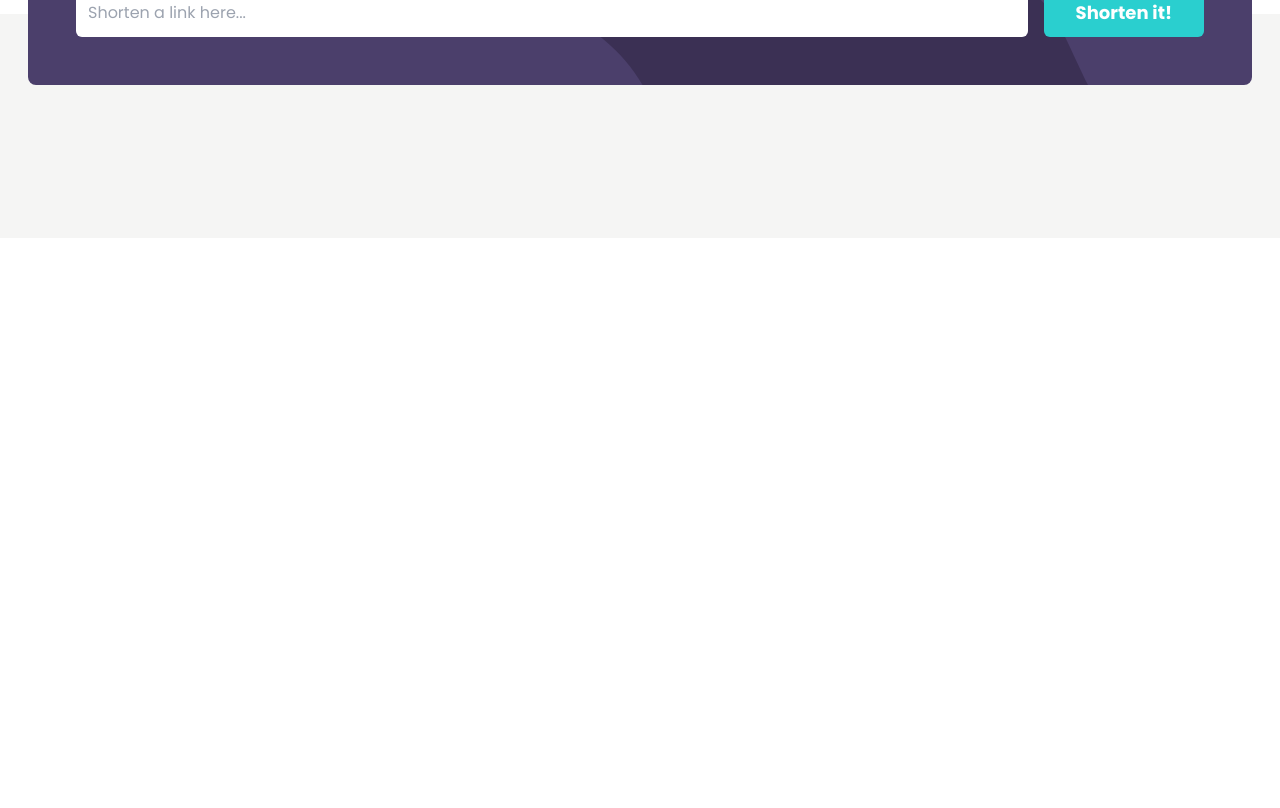
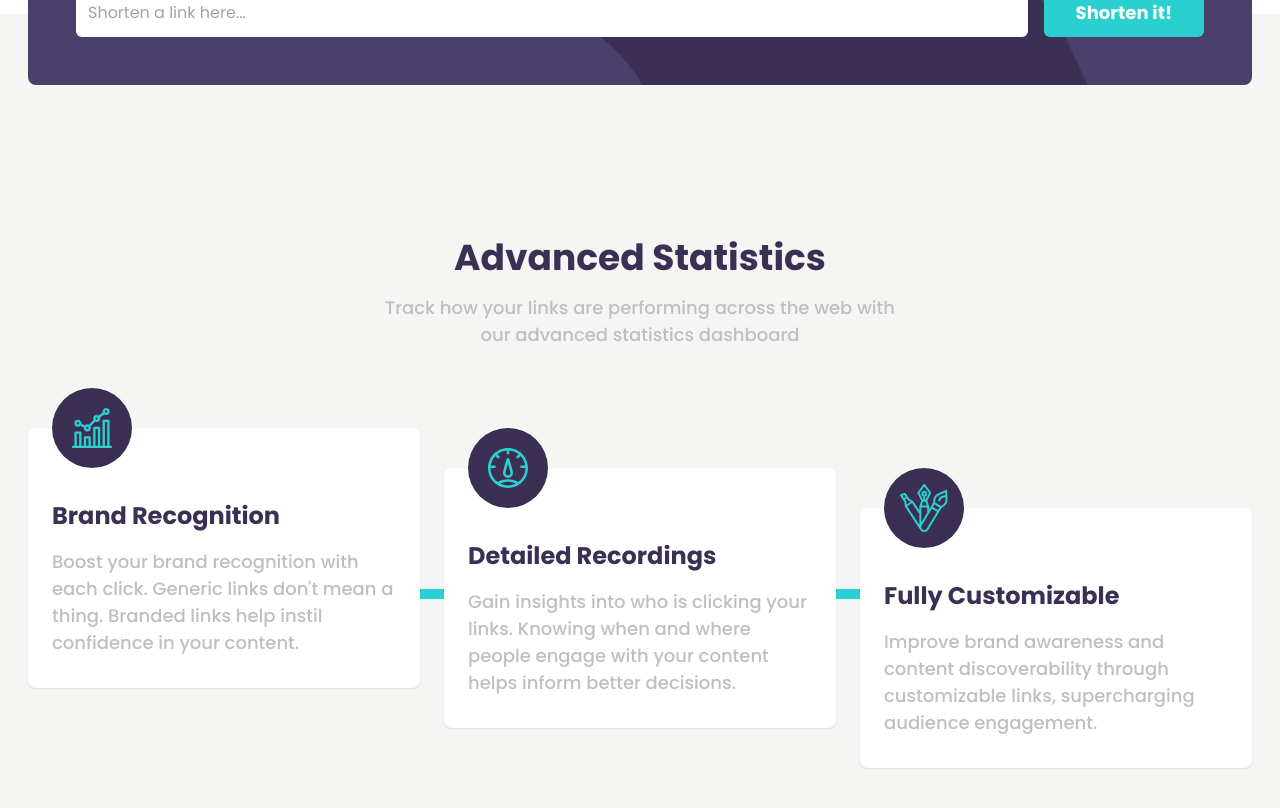
Before and after one commit to Kaspi-Chan/url-shortening-api-master, a React (Vite) app: page / in a window 1280 px wide. Shown: the part 760-1568 px from the top of the page. Before the commit the page ends 998 px from the top, so only its background shows below. Built offline with nearby package versions, Linux system fonts and the light colour scheme.

Commit message:
Add components for card statistics section

```diff
--- a/src/App.jsx
+++ b/src/App.jsx
@@ -2,6 +2,7 @@ import { useState } from "react";
 import Header from "./components/Navbar";
 import HeroSection from "./components/HeroSection";
 import LinkSection from "./components/LinkSection";
+import StatisticsSection from "./components/StatisticsSection";
 
 function App() {
   return (
@@ -10,6 +11,7 @@ function App() {
       <HeroSection />
       <div className="bg-stone-100">
         <LinkSection />
+        <StatisticsSection />
       </div>
     </main>
   );
--- /dev/null
+++ b/src/components/StatisticsCard.jsx
@@ -0,0 +1,20 @@
+import React from "react";
+
+const StatisticsCard = ({ img, title, text, style }) => {
+  return (
+    <article
+      style={style}
+      className="rounded-lg shadow-sm shadow-stone-900/10 px-6 pb-8 pt-0 bg-white lg:w-[33%] text-center lg:text-left relative z-10"
+    >
+      <div className="rounded-full bg-primary-violet w-20 h-20 grid place-content-center mx-auto lg:mx-0 relative bottom-10">
+        <img src={img} alt={`${title} card icon`} />
+      </div>
+      <div className="-mt-2">
+        <h4 className="text-primary-violet font-bold text-xl lg:text-2xl mb-4">{title}</h4>
+        <p className="text-neutral-gray text-base font-normal">{text}</p>
+      </div>
+    </article>
+  );
+};
+
+export default StatisticsCard;
--- /dev/null
+++ b/src/components/StatisticsSection.jsx
@@ -0,0 +1,44 @@
+import React from "react";
+import StatisticsCard from "./StatisticsCard";
+import brandRecognitionSvg from "../assets/images/icon-brand-recognition.svg";
+import detailedRecordsSvg from "../assets/images/icon-detailed-records.svg";
+import fullyCustomizableSvg from "../assets/images/icon-fully-customizable.svg";
+import { data } from "autoprefixer";
+
+const cardInfo = [
+  {
+    image: brandRecognitionSvg,
+    title: "Brand Recognition",
+    text: "Boost your brand recognition with each click. Generic links don't mean a thing. Branded links help instil confidence in your content.",
+  },
+  {
+    image: detailedRecordsSvg,
+    title: "Detailed Recordings",
+    text: "Gain insights into who is clicking your links. Knowing when and where people engage with your content helps inform better decisions.",
+  },
+  {
+    image: fullyCustomizableSvg,
+    title: "Fully Customizable",
+    text: "Improve brand awareness and content discoverability through customizable links, supercharging audience engagement.",
+  },
+];
+
+const StatisticsSection = () => {
+  return (
+    <section className="container mx-auto px-5 md:px-7 2xl:px-20">
+      <h3 className="text-primary-violet font-bold text-2xl lg:text-4xl mb-4 text-center">Advanced Statistics</h3>
+      <p className="text-neutral-gray text-base font-normal mb-20 text-center">
+        Track how your links are performing across the web with
+        <br className="hidden lg:inline-block" />
+        our advanced statistics dashboard
+      </p>
+      <div className="cards-container flex flex-col lg:flex-row items-center gap-12 lg:gap-6 pb-36">
+        {cardInfo.map((card, index) => (
+          <StatisticsCard key={card.title} img={card.image} text={card.text} title={card.title} style={{ top: `${index * 40}px` }} />
+        ))}
+      </div>
+    </section>
+  );
+};
+
+export default StatisticsSection;
--- a/src/index.css
+++ b/src/index.css
@@ -27,3 +27,26 @@ body{
 .nav-responsive {
   width: calc(100% - 2 * 1.75rem)
 }
+
+.cards-container{
+  position: relative;
+}
+.cards-container::after{
+  content: '';
+  display: block;
+  width: 10px;
+  height: 90%;
+  position: absolute;
+  background-color: hsl(180, 66%, 49%);
+  z-index: 1;
+  left: calc(50% - 5px);
+}
+
+@media (min-width: 1024px) {
+  .cards-container::after{
+    top: 40%;
+    left: 0;
+    width: 90%;
+    height: 10px;
+  }
+}
```
